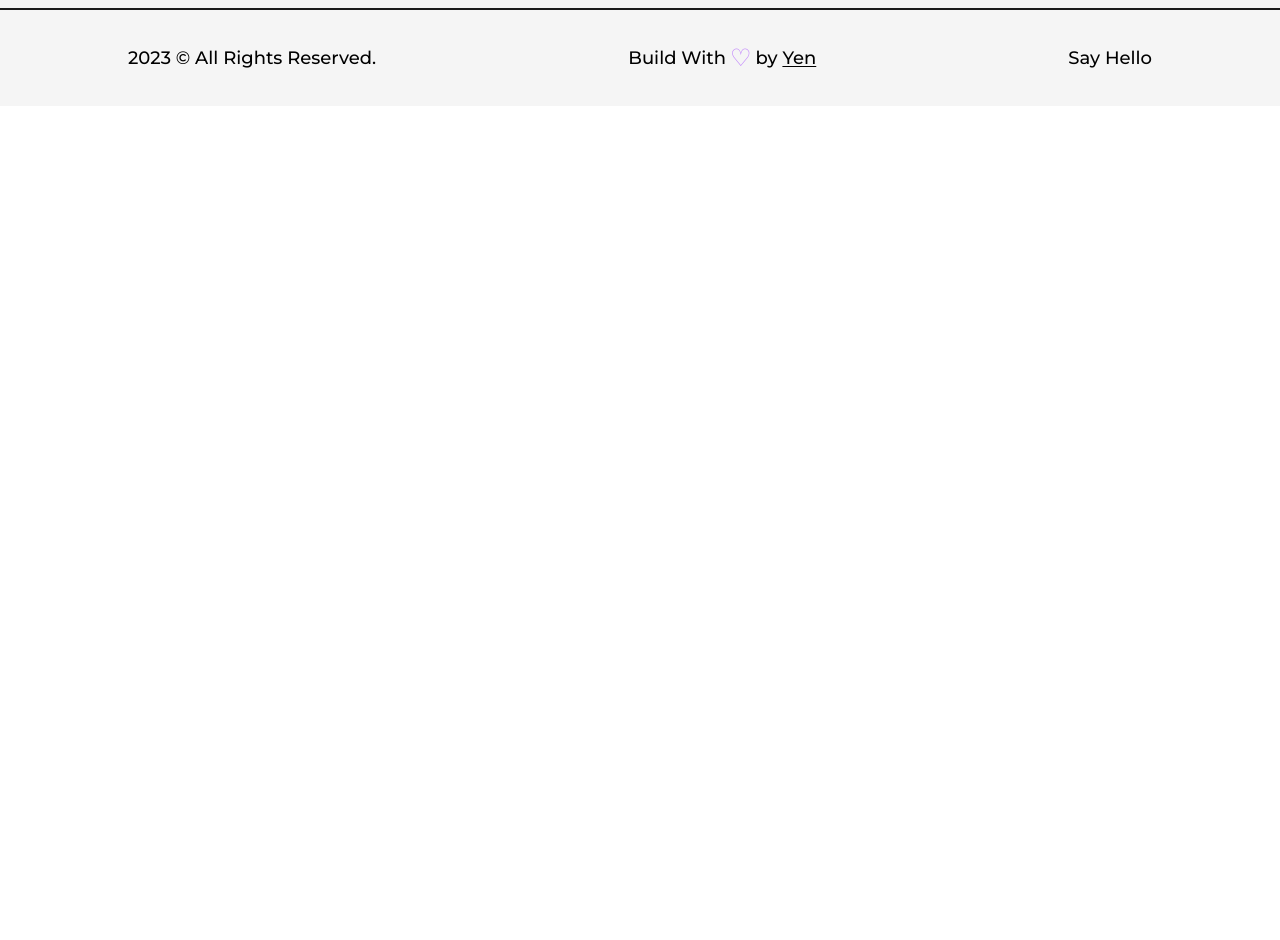
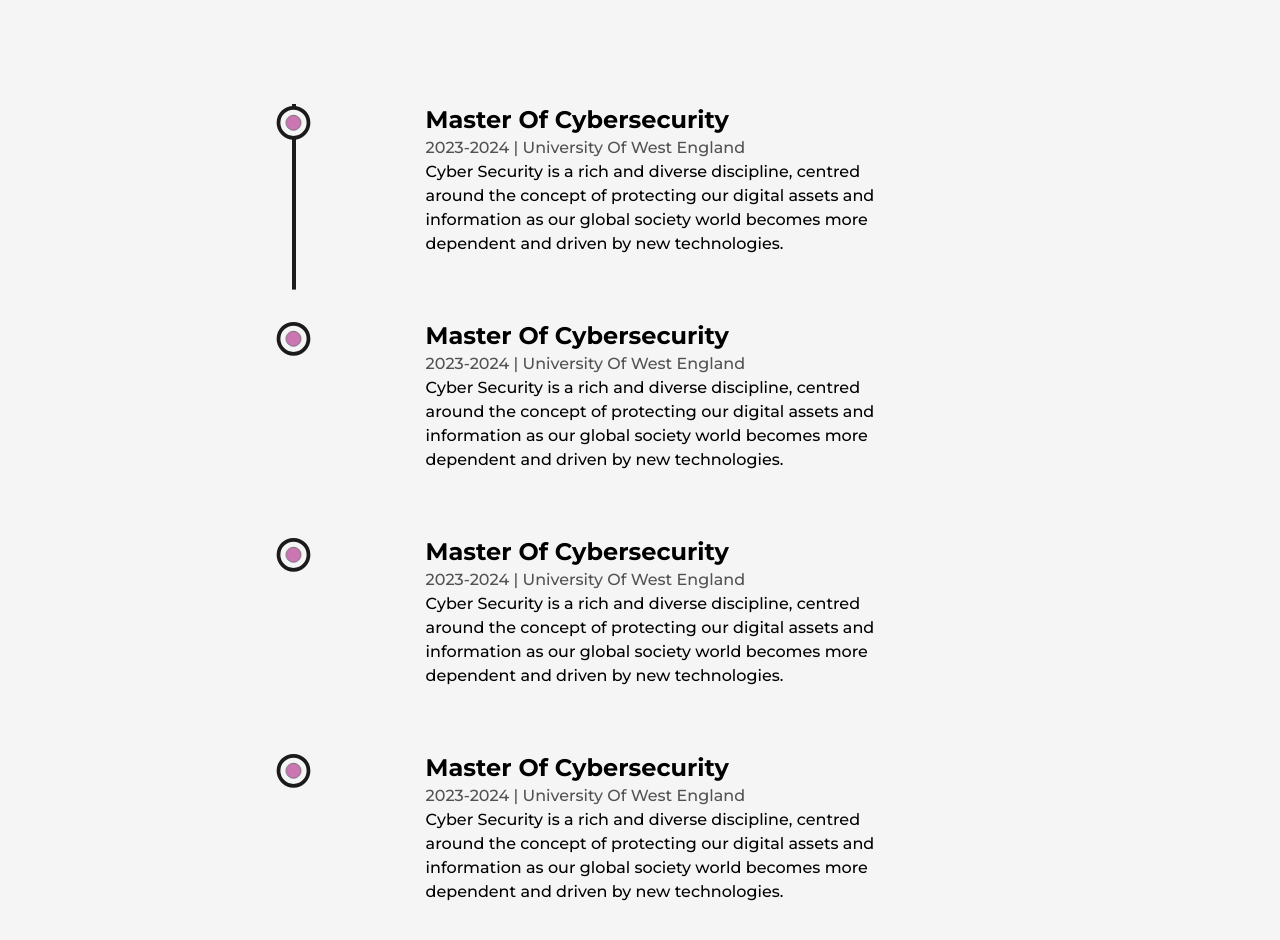
Before and after one commit to Monles/Next.js-Developer-Portfolio, a Next.js app: page /about in a window 1280 px wide. Shown: the part 3740-4680 px from the top of the page. Before the commit the page ends 3846 px from the top, so only its background shows below. Built offline with nearby package versions, Linux system fonts and the light colour scheme.

Commit message:
Education

```diff
--- /dev/null
+++ b/src/components/Education.js
@@ -0,0 +1,71 @@
+import React, { useRef } from 'react'
+import { motion, useScroll } from 'framer-motion'
+import LiIcon from './LiIcon'
+
+const Details = ({ type, time, place, info }) => {
+  const ref = useRef(null)
+  return (
+    <li
+      ref={ref}
+      className='my-8 first:mt-0 last:mb-0 w-[60%] mx-auto flex flex-col items-center justify-between'>
+      <LiIcon reference={ref} />
+      <motion.div
+        initial={{ y: 50 }}
+        whileInView={{ y: 0 }}
+        transition={{ duration: 0.5, type: 'spring' }}>
+        <h3 className='capitalize font-bold text-2xl'>{type}</h3>
+        <span className='capitalize font-medium text-dark/75'>
+          {time} | {place}
+        </span>
+        <p className='font-medium w-full'>{info}</p>
+      </motion.div>
+    </li>
+  )
+}
+
+const Education = () => {
+  const ref = useRef(null)
+  const { scrollYProgress } = useScroll({
+    target: ref,
+    offset: ['start end', 'center start'],
+  })
+  return (
+    <div className='my-64'>
+      <h2 className='font-bold text-8xl mb-32 w-full text-center'>Education</h2>
+      <div ref={ref} className='w-[75%] mx-auto relative'>
+        <motion.div
+          style={{ scaleY: scrollYProgress }}
+          className='absolute left-9 top-0 w-[4px] h-full bg-dark origin-top'
+        />
+        <ul className='w-full flex flex-col items-start justify-between ml-4'>
+          <Details
+            type='Master of Cybersecurity'
+            time='2023-2024'
+            place='University of West England'
+            info='Cyber Security is a rich and diverse discipline, centred around the concept of protecting our digital assets and information as our global society world becomes more dependent and driven by new technologies. '
+          />
+          <Details
+            type='Master of Cybersecurity'
+            time='2023-2024'
+            place='University of West England'
+            info='Cyber Security is a rich and diverse discipline, centred around the concept of protecting our digital assets and information as our global society world becomes more dependent and driven by new technologies. '
+          />
+          <Details
+            type='Master of Cybersecurity'
+            time='2023-2024'
+            place='University of West England'
+            info='Cyber Security is a rich and diverse discipline, centred around the concept of protecting our digital assets and information as our global society world becomes more dependent and driven by new technologies. '
+          />
+          <Details
+            type='Master of Cybersecurity'
+            time='2023-2024'
+            place='University of West England'
+            info='Cyber Security is a rich and diverse discipline, centred around the concept of protecting our digital assets and information as our global society world becomes more dependent and driven by new technologies. '
+          />
+        </ul>
+      </div>
+    </div>
+  )
+}
+
+export default Education
--- a/src/components/Skills.js
+++ b/src/components/Skills.js
@@ -8,7 +8,7 @@
       whileHover={{ scale: 1.05 }}
       initial={{ x: 0, y: 0 }}
       animate={{ x: x, y: y }}
-      transition={{ duration: 1.5 }}
+      transition={{ duration: 3.5 }}
       viewport={{ once: true }}>
       {name}
     </motion.div>
--- a/src/pages/about.js
+++ b/src/pages/about.js
@@ -7,6 +7,7 @@
 import { useInView, useMotionValue, useSpring } from 'framer-motion'
 import Skills from '@/components/Skills'
 import Experience from '@/components/Experience'
+import Education from '@/components/Education'
 
 const AnimatedNumbers = ({ value }) => {
   const ref = useRef(null)
@@ -103,6 +104,7 @@
           </div>
           <Skills />
           <Experience />
+          <Education />
         </Layout>
       </main>
     </>
```
